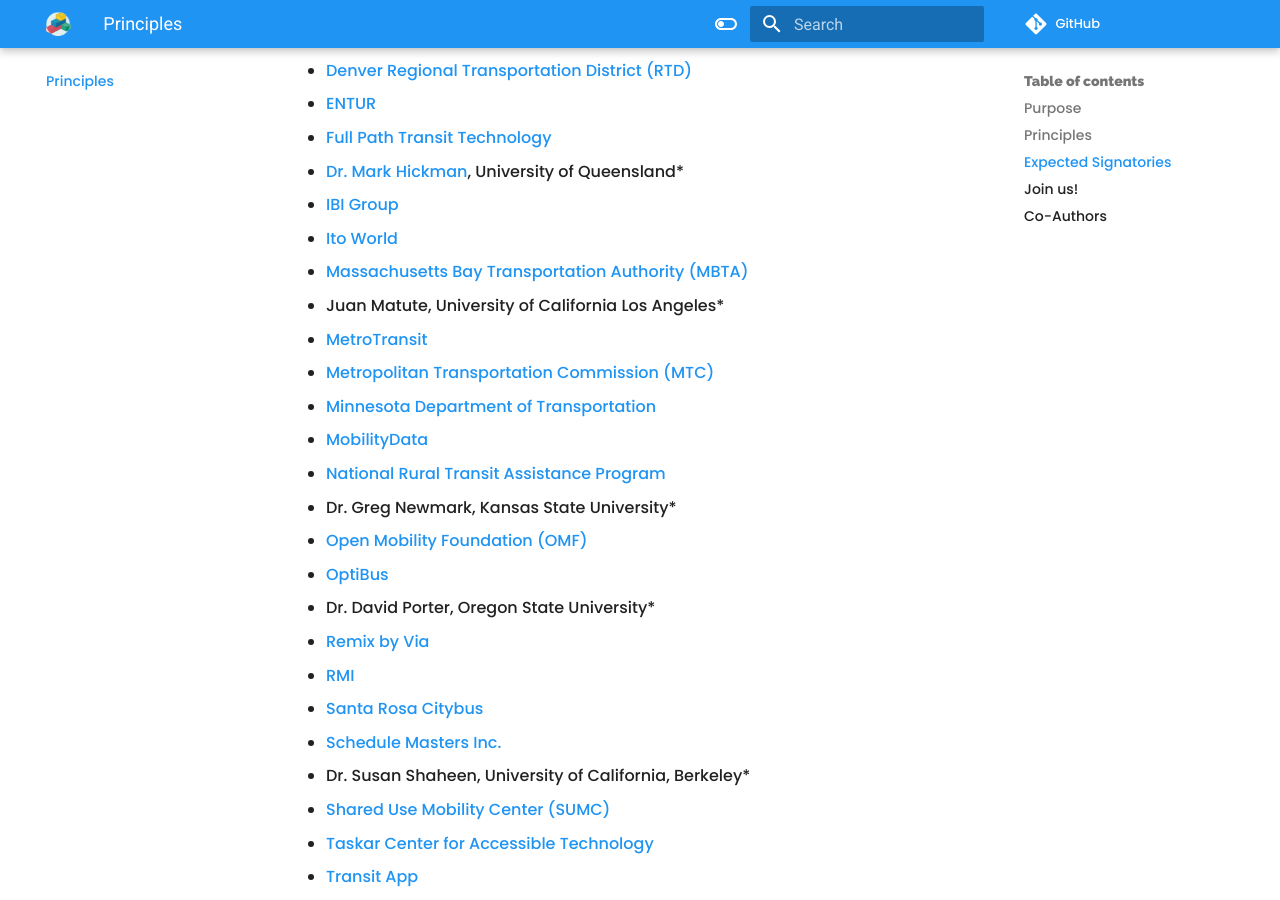
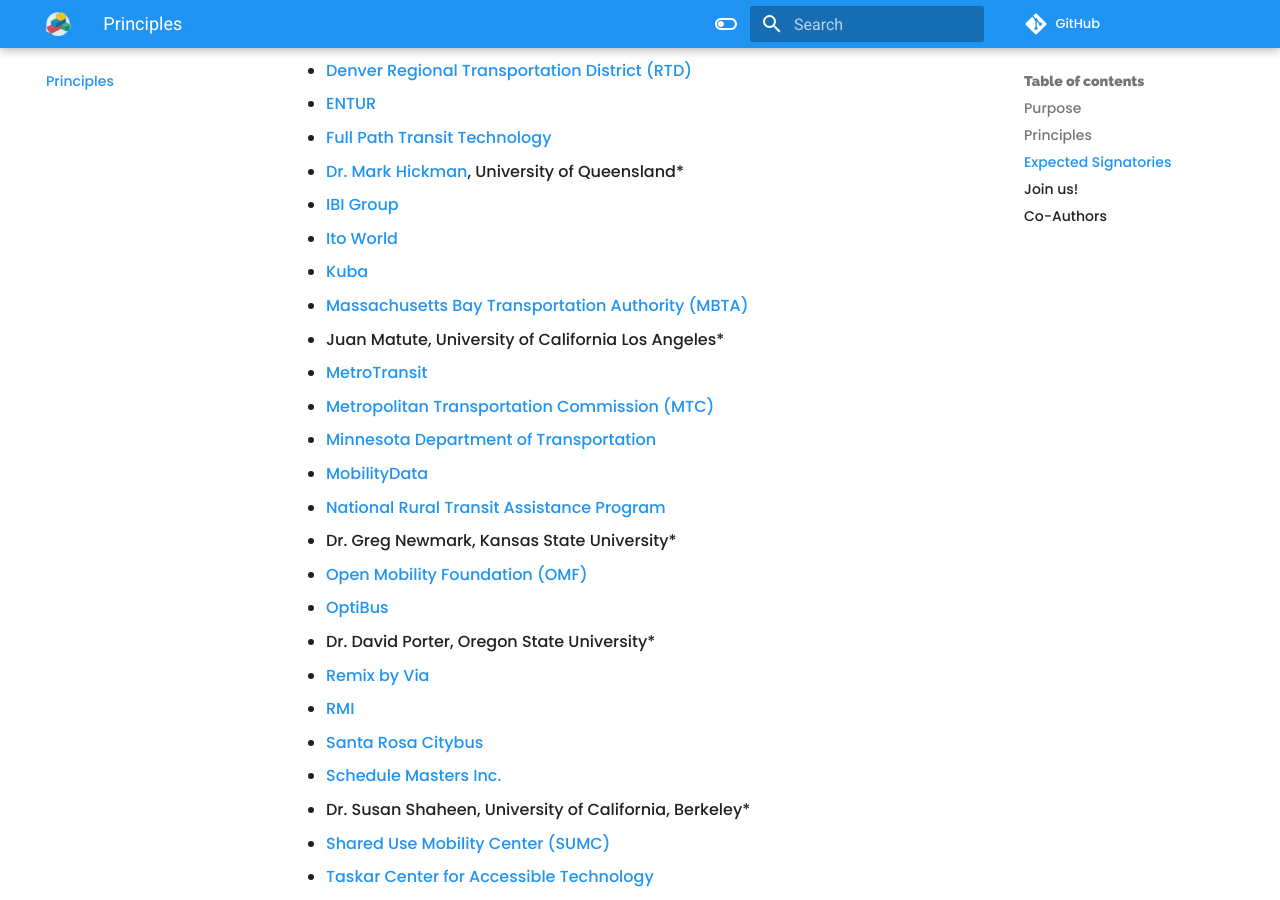
Before and after one commit to interoperable-mobility/principles, an MkDocs documentation site: the page built from docs/index.md, in a window 1280 px wide and 900 px high, scrolled down 2378 px. Built offline with MkDocs 1.6.1 and Material for MkDocs 9.7.7, drawn with Linux system fonts in a browser that asks for light colours; nearby versions of some CDN libraries; comment, search, counter and statistics services are not loaded.

Commit message:
add Kuba

```diff
--- a/docs/index.md
+++ b/docs/index.md
@@ -50,6 +50,7 @@
 - [Dr. Mark Hickman](https://researchers.uq.edu.au/researcher/2972), University of Queensland*
 - [IBI Group](https://www.ibigroup.com)
 - [Ito World](https://www.itoworld.com/)
+- [Kuba](https://www.kubapay.com/)
 - [Massachusetts Bay Transportation Authority (MBTA)](https://www.mbta.com/)
 - Juan Matute, University of California Los Angeles*
 - [MetroTransit](http://metrotransit.org)
```
